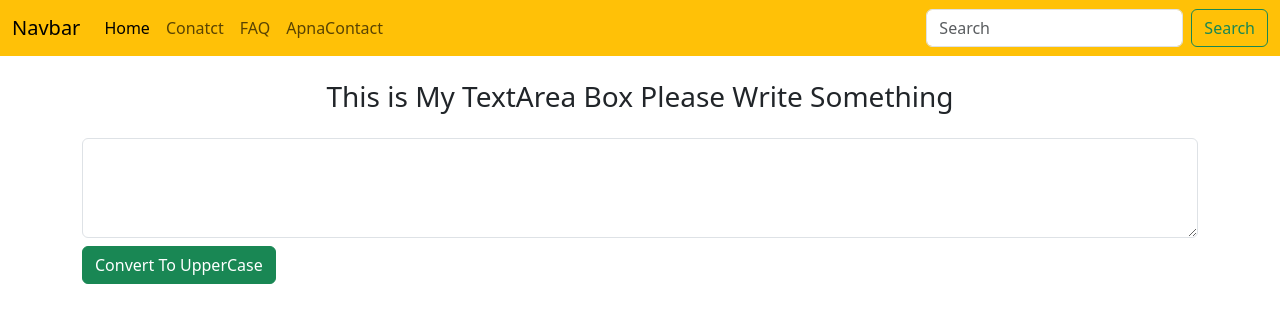
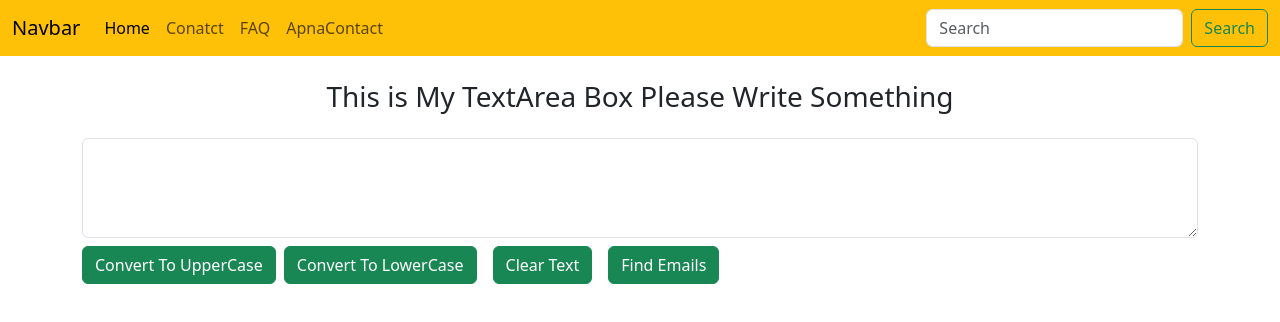
Before and after one commit to NeerajKatheriya1435/Online_Durgesh_React, a React (Create React App) app: page / in a window 1280 px wide. Shown: the top 322 px of the page. Built offline with nearby package versions, Linux system fonts and the light colour scheme.

Commit message:
day 8 clear and find methods

```diff
--- a/src/App.js
+++ b/src/App.js
@@ -8,12 +8,26 @@ import Navbar from "./components/Navbar"
 function App() {
 
   const [text, setText] = useState('')
+  const [email, setEmail] = useState([])
   const handleChange = (e) => {
     setText(e.target.value);
   }
   const handleUpperCase = () => {
     let newText = text.toUpperCase();
     setText(newText);
+  }
+  const handleLowerCase = () => {
+    let newText = text.toLowerCase();
+    setText(newText);
+  }
+  const handleClearText = () => {
+    setText('');
+  }
+
+  const handleEmail = () => {
+    const emailRegex = /[a-zA-Z0-9._%+-]+@[a-zA-Z0-9.-]+\.[a-zA-Z]{2,}/g;
+    const totalEmails = text.match(emailRegex);
+    setEmail(totalEmails);
   }
   return (
     <>
@@ -25,8 +39,14 @@ function App() {
           <textarea onChange={handleChange} className="form-control" value={text} placeholder="Leave a comment here" id="floatingTextarea2" style={{ height: '100px' }}></textarea>
         </div>
         <button onClick={handleUpperCase} className="btn btn-success my-2">Convert To UpperCase</button>
+        <button onClick={handleLowerCase} className="btn btn-success my-2 mx-2">Convert To LowerCase</button>
+        <button onClick={handleClearText} className="btn btn-success my-2 mx-2">Clear Text</button>
+        <button onClick={handleEmail} className="btn btn-success my-2 mx-2">Find Emails</button>
       </div>
       {/* <Navbar menuComp1={menuItem1} menuComp2={menuItem2} /> */}
+      <div className="container">
+        {email.map((elem) => (<div>{elem}</div>))}
+      </div>
     </>
   );
 }
```
Also changed, not shown: New Text Document.txt (added).
